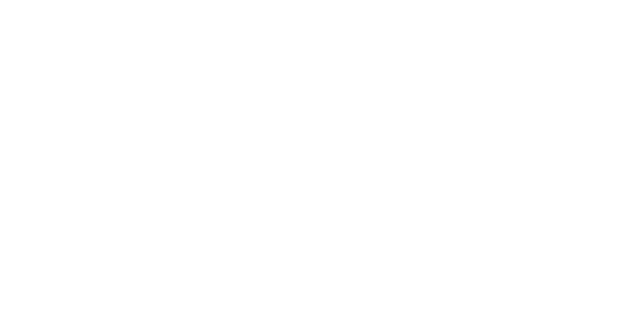
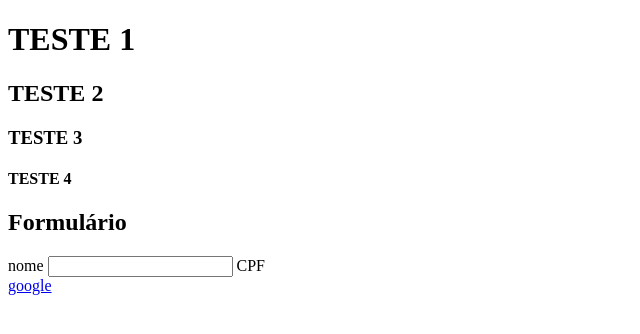
Before and after one commit to alisonnaoki/IESB.construcao_frontend, a plain HTML site: page 01fundamentos/index.html in a window 1280 px wide. Shown: the whole page, without its empty margins (0-640 px from the left). Drawn offline with Linux system fonts and the light colour scheme.

Commit message:
mexendo no index

```diff
--- a/01fundamentos/index.html
+++ b/01fundamentos/index.html
@@ -1,12 +1,32 @@
 <!DOCTYPE html>
-<html lang="en">
+<html lang="pt-br">
 <head>
     <meta charset="UTF-8">
     <meta http-equiv="X-UA-Compatible" content="IE=edge">
     <meta name="viewport" content="width=device-width, initial-scale=1.0">
-    <title>Document</title>
+    <title>HTML e CSS</title>
+    <!-- css no head -->
+    <style>
+        body
+        {
+            padding-bottom: 500px;
+        }
+    </style>
 </head>
 <body>
+    <!--  -->
+    <h1>TESTE 1</h1>
+    <h2>TESTE 2</h2>
+    <h3>TESTE 3</h3>
+    <h4>TESTE 4</h4>
+    <!-- FORMULÁRIO   -->
+    <form>
+        <h2>Formulário</h2>
+        <label for="">nome</label>
+        <input type="text">
 
+        <label>CPF</label>
+    </form>
+    <a href="https://g.co/kgs/WnJVU6F">google</a>
 </body>
 </html>
```
Also changed, not shown: 2 other files.
